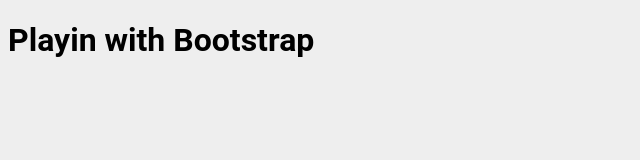
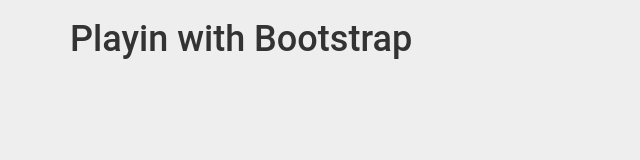
Before and after one commit to wierje/playinwithbootstrap, a plain HTML site: page index.html in a window 1280 px wide. Shown: the whole page, without its empty margins (0-640 px from the left). Drawn offline with nearby package versions, Linux system fonts and the light colour scheme.

Commit message:
added Bootstrap

```diff
--- a/index.html
+++ b/index.html
@@ -2,10 +2,16 @@
 <html>
   <head>
     <title>Bootstrap</title>
-
+    <link rel="stylesheet" href="https://maxcdn.bootstrapcdn.com/bootstrap/3.3.7/css/bootstrap.min.css">
     <link rel="stylesheet" type="text/css" href="styles.css">
   </head>
   <body>
+  <div class="container">
     <h1>Playin with Bootstrap</h1>
+
+
+
+
+    <script src="https://maxcdn.bootstrapcdn.com/bootstrap/3.3.7/js/bootstrap.min.js"></script>
   </body>
 </html>
```
